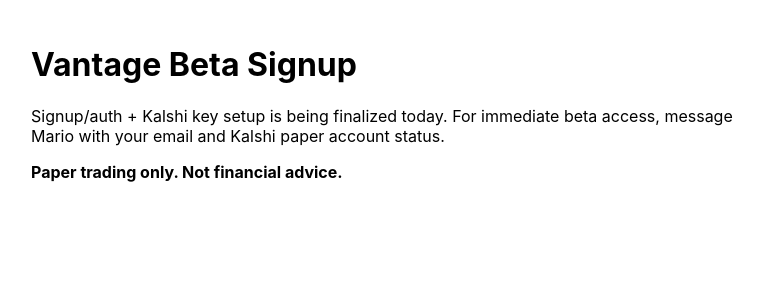
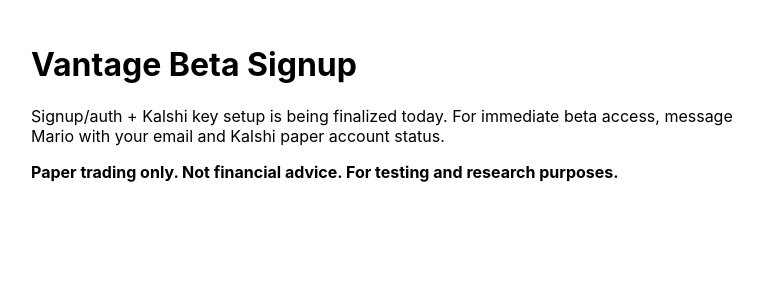
Before and after one commit to Pasta747/lottotally, a Next.js app in the folder products/vantage/: page /signup in a window 1280 px wide. Shown: the top 300 px of the page, without its empty margins (253-1016 px from the left). Built offline with nearby package versions, Linux system fonts and the light colour scheme.

Commit message:
feat(vantage-beta): enforce paper-only execution and add signup legal disclaimer

```diff
--- a/products/vantage/app/signup/page.js
+++ b/products/vantage/app/signup/page.js
@@ -3,7 +3,7 @@
     <main style={{ maxWidth: 760, margin: '0 auto', padding: 24 }}>
       <h1>Vantage Beta Signup</h1>
       <p>Signup/auth + Kalshi key setup is being finalized today. For immediate beta access, message Mario with your email and Kalshi paper account status.</p>
-      <p><strong>Paper trading only. Not financial advice.</strong></p>
+      <p><strong>Paper trading only. Not financial advice. For testing and research purposes.</strong></p>
     </main>
   );
 }
```
